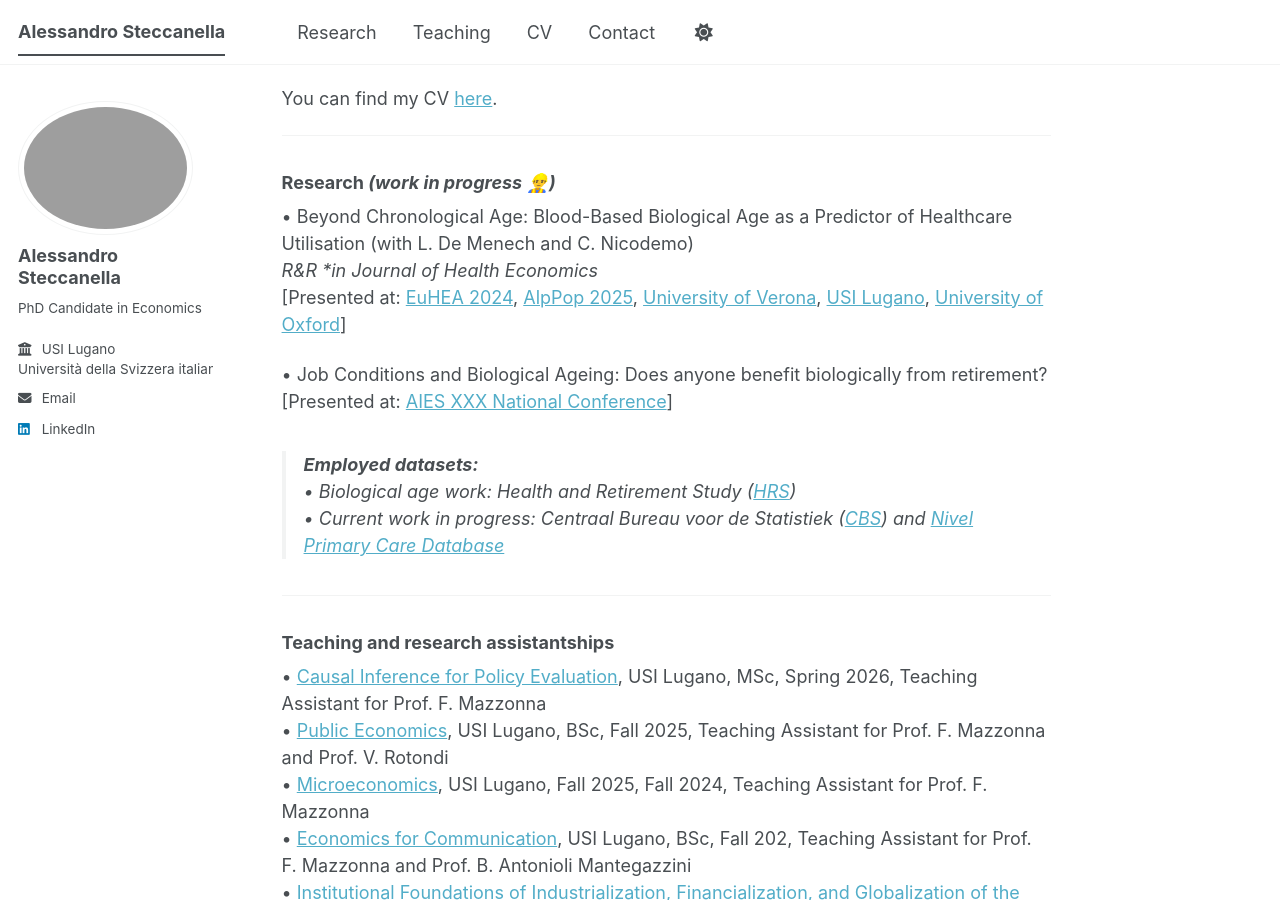
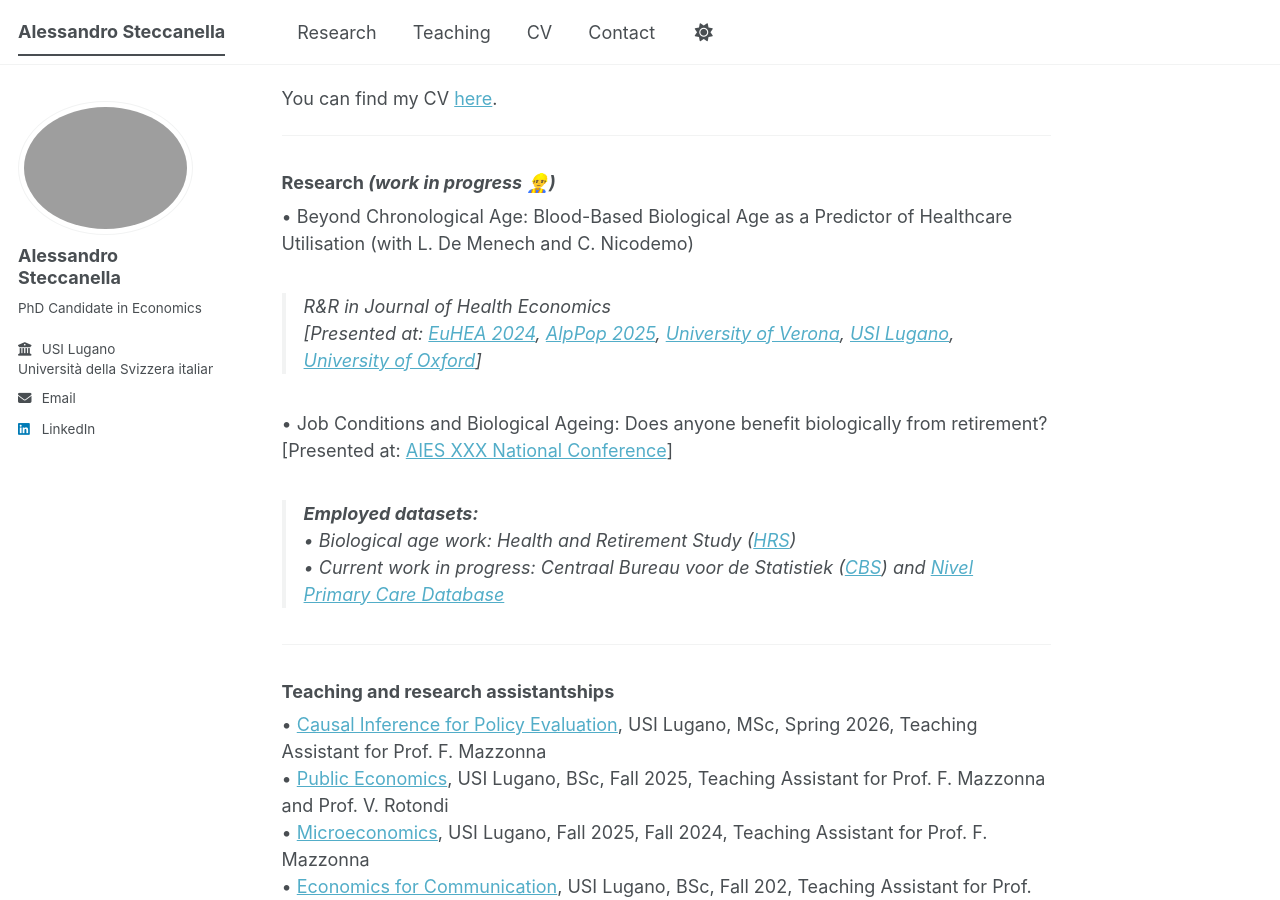
Before and after one commit to AlessandroSteccanella/alessandrosteccanella.github.io, a Jekyll site: the page built from _pages/about.md, in a window 1280 px wide and 900 px high, scrolled down 316 px. Built offline with Jekyll 4.4.1, drawn with Linux system fonts in a browser that asks for light colours; emoji names are drawn with the system emoji font; a script bundle is joined from its source files by our own code; library files that are not in the unit come from our copies.

```diff
--- a/_pages/about.md
+++ b/_pages/about.md
@@ -21,7 +21,7 @@ You can find my CV [here](/files/cv.pdf).
 
 
 • Beyond Chronological Age: Blood-Based Biological Age as a Predictor of Healthcare Utilisation (with L. De Menech and C. Nicodemo)<br>
-*R&R *in Journal of Health Economics*<br> [Presented at: [EuHEA 2024](https://euhea.eu/welcome_conference_2024.html), [AlpPop 2025](https://dondena.unibocconi.eu/news-events/alp-pop-2025), [University of Verona](https://www.dse.univr.it/?ent=ciclosem&idC=136&lang=en), [USI Lugano](https://idep.usi.ch/seminars), [University of Oxford](https://www.phc.ox.ac.uk/events)]
+>*R&R in Journal of Health Economics*<br> [Presented at: [EuHEA 2024](https://euhea.eu/welcome_conference_2024.html), [AlpPop 2025](https://dondena.unibocconi.eu/news-events/alp-pop-2025), [University of Verona](https://www.dse.univr.it/?ent=ciclosem&idC=136&lang=en), [USI Lugano](https://idep.usi.ch/seminars), [University of Oxford](https://www.phc.ox.ac.uk/events)]
 
 • Job Conditions and Biological Ageing: Does anyone benefit biologically from retirement?<br>
 [Presented at: [AIES XXX National Conference](https://www.aiesweb.it/xxx-national-conference/)]
```
